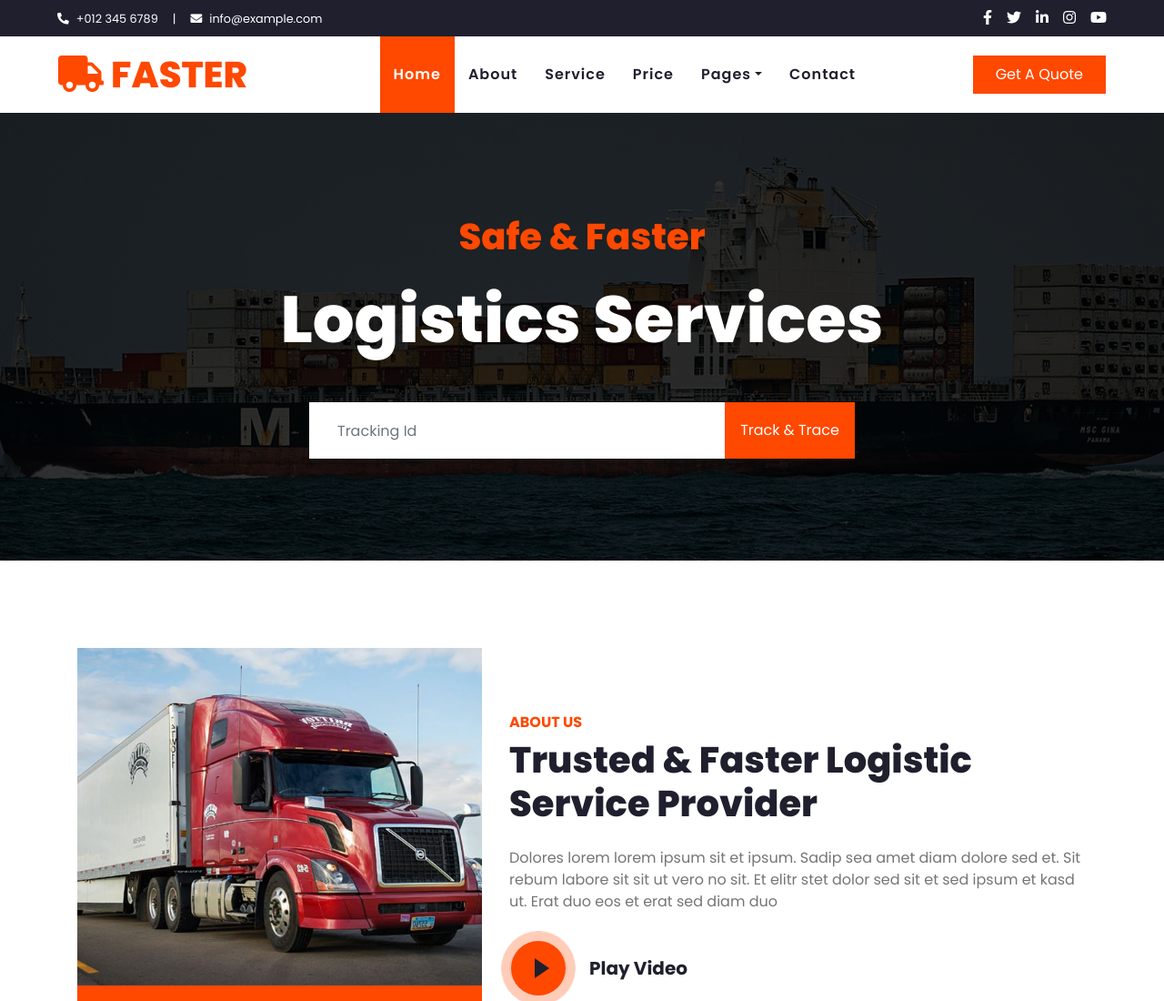
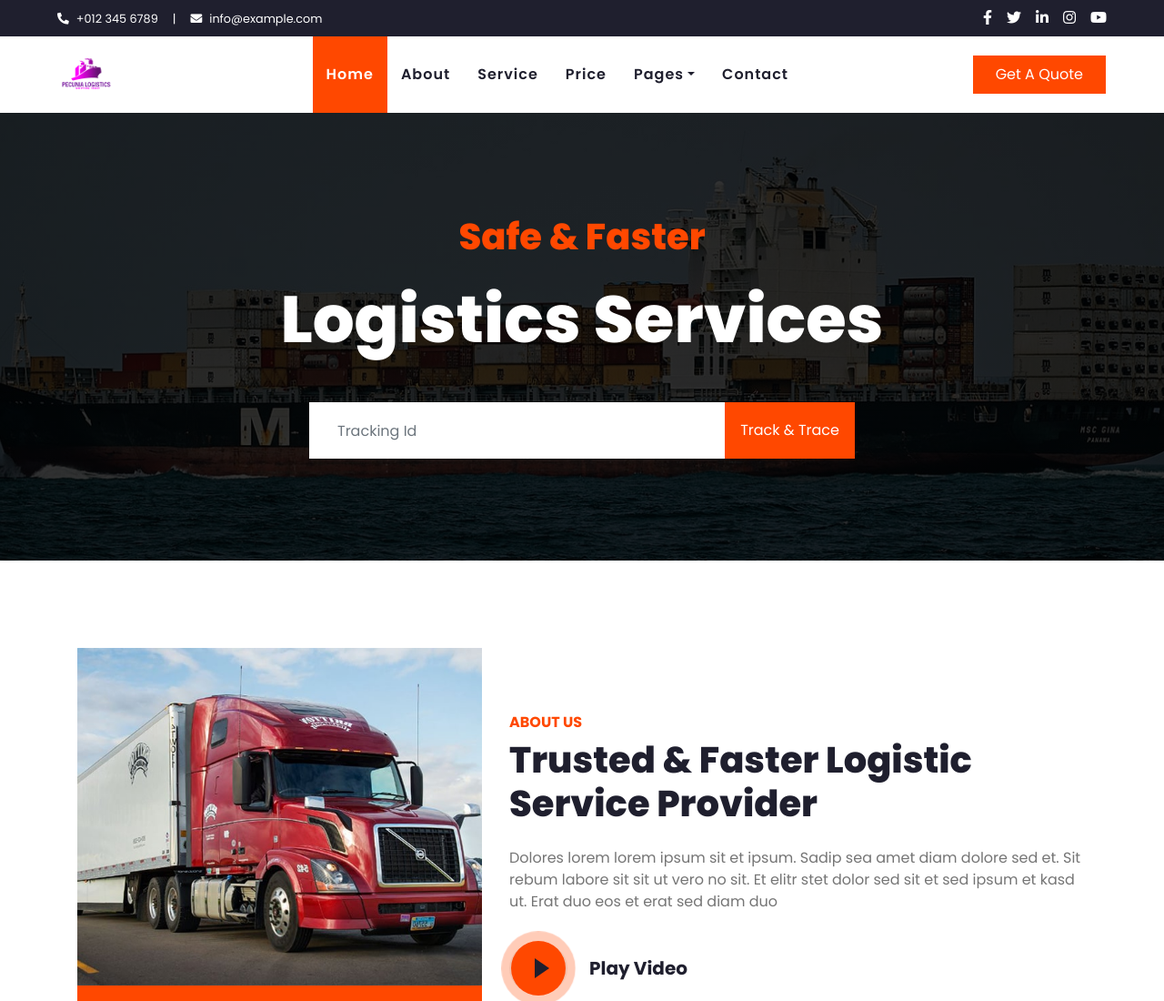
Before and after one commit to cletus256/pecunnia-logistics, a plain HTML site: page index.html in a window 1280 px wide. Shown: the top 1100 px of the page at 91% size. Drawn offline with nearby package versions, Linux system fonts and the light colour scheme.

Commit message:
Changed logo

```diff
--- a/index.html
+++ b/index.html
@@ -64,7 +64,7 @@
     <div class="container-fluid p-0">
         <nav class="navbar navbar-expand-lg bg-light navbar-light py-3 py-lg-0 px-lg-5">
             <a href="index.html" class="navbar-brand ml-lg-3">
-                <h1 class="m-0 display-5 text-uppercase text-primary"><i class="fa fa-truck mr-2"></i>Faster</h1>
+                <img src="img/pecunia icon-01.png" style="height: 60px; width: 60px;">
             </a>
             <button type="button" class="navbar-toggler" data-toggle="collapse" data-target="#navbarCollapse">
                 <span class="navbar-toggler-icon"></span>
```
Also changed, not shown: img/pecunia icon-01.png (added), img/pecunia icon-01.svg (added), img/pecunia icon-2-01.png (added), 1 other file.
